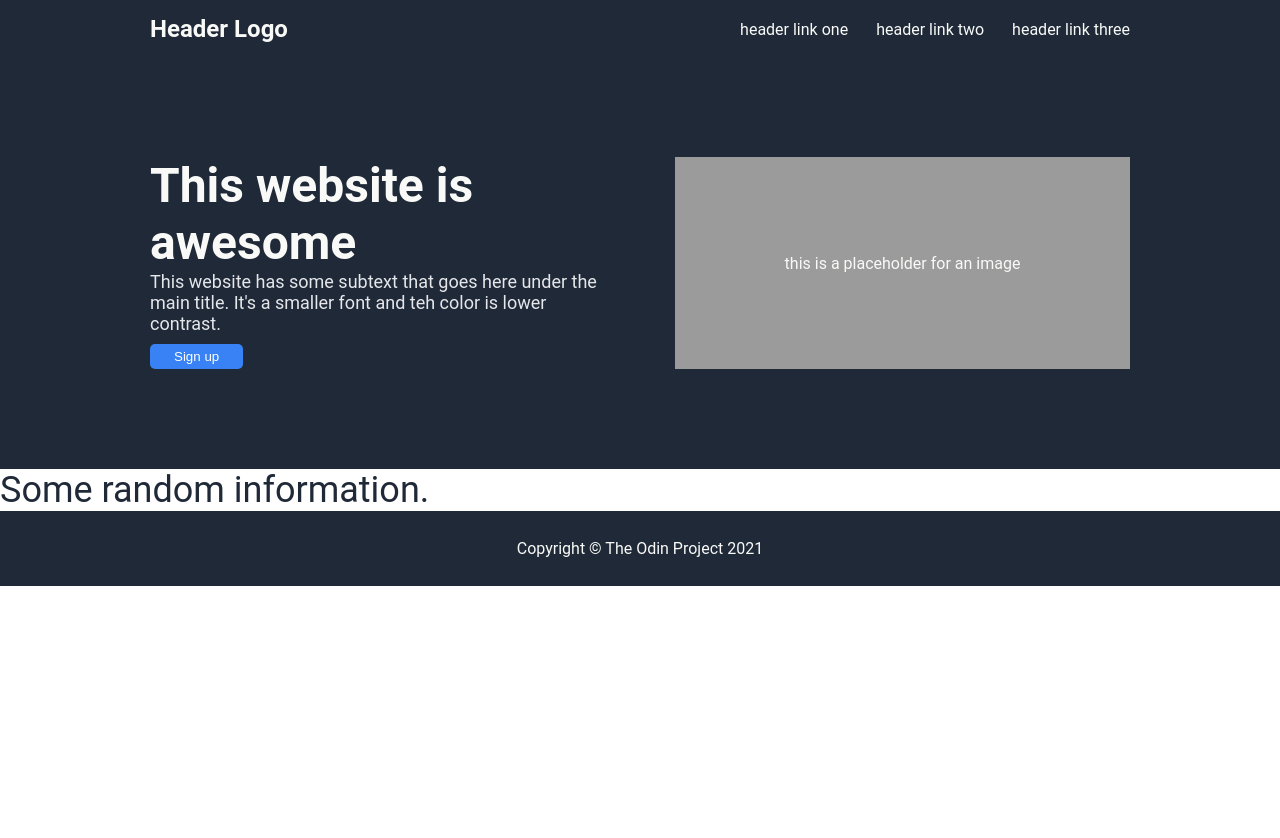
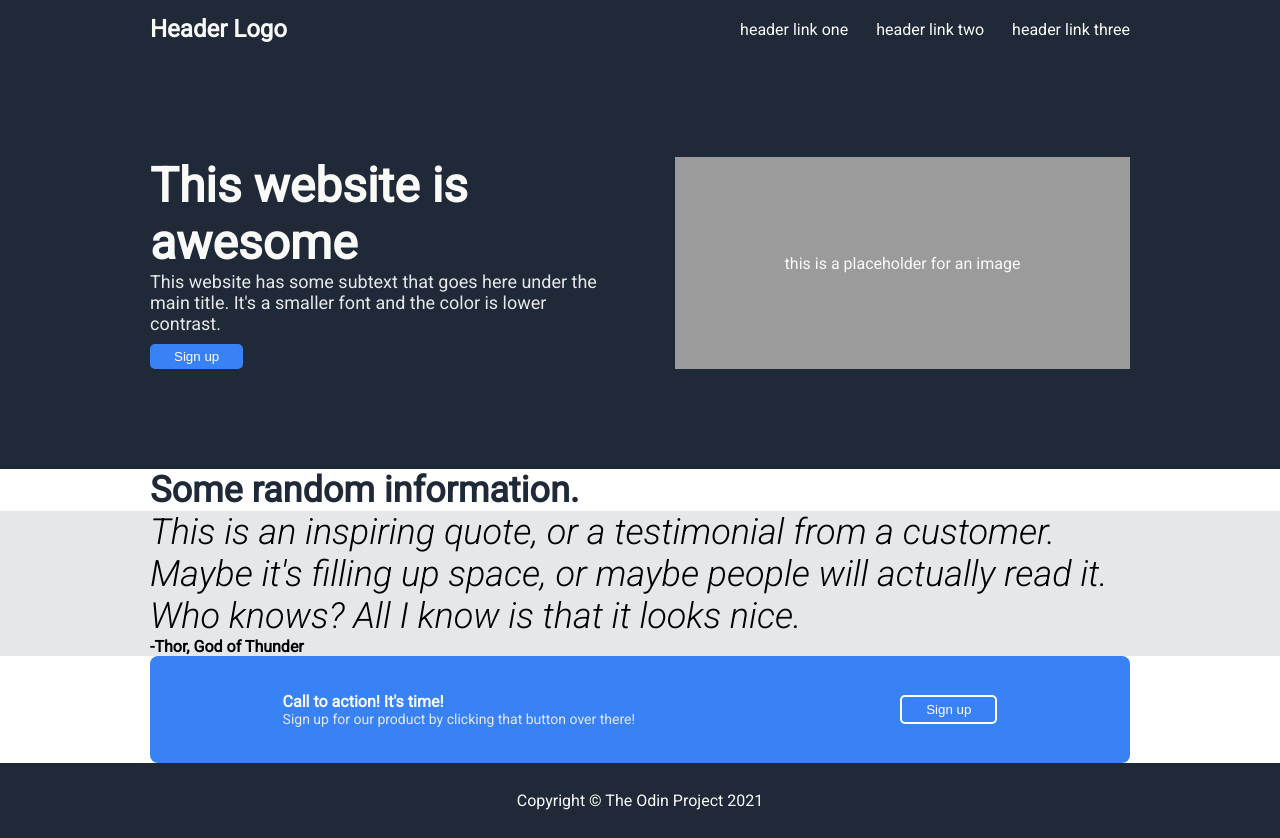
Before and after one commit to alisharifipx/odin-landing-page, a plain HTML site: page index.html in a window 1280 px wide. Before the commit the page ends 800 px from the top, so only its background shows below. Drawn offline with Linux system fonts and the light colour scheme.

Commit message:
import fonts, update page flex boxes

```diff
--- a/index.html
+++ b/index.html
@@ -5,6 +5,9 @@
         <meta name="viewport" content="width=device-width, initial-scale=1.0">
         <title>Project: Landing Page</title>
         <link rel="stylesheet" href="style.css">
+        <link rel="preconnect" href="https://fonts.googleapis.com">
+        <link rel="preconnect" href="https://fonts.gstatic.com" crossorigin>
+        <link href="https://fonts.googleapis.com/css2?family=Roboto:ital,wght@0,400;1,300;1,700&display=swap" rel="stylesheet">
     </head>
     <body>
         <header>
@@ -16,17 +19,30 @@
                     <li class="header-link"><a href="#">header link three</a></li>
                 </ul>
             </div>
-            <div class="hero">
+            <div class="hero-container">
                 <div class="hero-left">
                     <div class="hero-main">This website is awesome</div>
-                    <div class="hero-text">This website has some subtext that goes here under the main title. It's a smaller font and teh color is lower contrast.</div>
+                    <div class="hero-text">This website has some subtext that goes here under the main title. It's a smaller font and the color is lower contrast.</div>
                     <button class="hero-button">Sign up</button>
                 </div>
                 <div class="img-placeholder">this is a placeholder for an image</div>
             </div>
         </header>
-        <div class="information-main">
+        <div class="information-container">
             <div class="info-header">Some random information.</div>
+        </div>
+        <div class="quote-container">
+            <div class="quote">This is an inspiring quote, or a testimonial from a customer. Maybe it's filling up space, or maybe people will actually read it. Who knows? All I know is that it looks nice.</div>
+            <div class="thor">-Thor, God of Thunder</div>
+        </div>
+        <div class="cta-container">
+            <div class="cta-main">
+                <div class="cta-left">
+                    <div class="cta-header">Call to action! It's time!</div>
+                    <div class="cta-text">Sign up for our product by clicking that button over there!</div>
+                </div>
+                <button class="cta-button">Sign up</button>
+            </div>
         </div>
         <footer>Copyright © The Odin Project 2021</footer>
     </body>
--- a/style.css
+++ b/style.css
@@ -2,6 +2,9 @@ body {
     font-family: "Roboto", sans-serif;
     margin: 0;
     min-height: 100vh;
+    display: flex;
+    flex-direction: column;
+    justify-content: space-between;
 }
 
 header, footer {
@@ -14,12 +17,11 @@ header, footer {
     display: flex;
     justify-content: space-between;
     align-items: center;
-
 }
 
 .header-logo {
     font-size: 24px;
-    font-weight: bold;
+    font-weight: 700;
 }
 
 .header-links {
@@ -39,7 +41,7 @@ a {
     color: #E5E7EB;
 }
 
-.hero {
+.hero-container {
     display: flex;
     justify-content: space-between;
     padding: 100px 0px;
@@ -75,20 +77,70 @@ button {
     margin-top: 10px;
 }
 
-.information-main {
+.information-container {
     background-color: white;
+    padding: 0px 150px;
 }
 
 .info-header {
     font-size: 36px;
-    font-weight: 800px;
+    font-weight: 700;
     color: #1F2937;
 }
 
+.quote-container {
+    padding: 0px 150px;
+    background-color: #E5E7EB;
+}
 
+.quote {
+    font-size: 36px;
+    font-weight: 300;
+    font-style: italic;
+}
 
+.thor {
+    font-family: "Roboto", sans-serif;
+    font-weight: bold;
 
+}
 
+.cta-container {
+    display: flex;
+    justify-content: space-between;
+    align-items: center;
+    padding: 0px 150px;
+    margin: 0;
+}
+
+.cta-main {
+    display: flex;
+    justify-content: space-around;
+    align-items: center;
+    background-color: #3882F6;
+    color: #F9FAF8;
+    flex-basis: 100%;
+    padding: 36px 0px;
+    border-radius: 8px;
+
+}
+
+.cta-header {
+    font-weight: bold;
+}
+
+.cta-text {
+    color: #E5E7EB;
+    font-size: 14px;
+
+}
+
+.cta-button {
+    color: white;
+    background: none;
+    border-color: white;
+    border-style: solid;
+}
 
 footer {
     display: flex;
```
